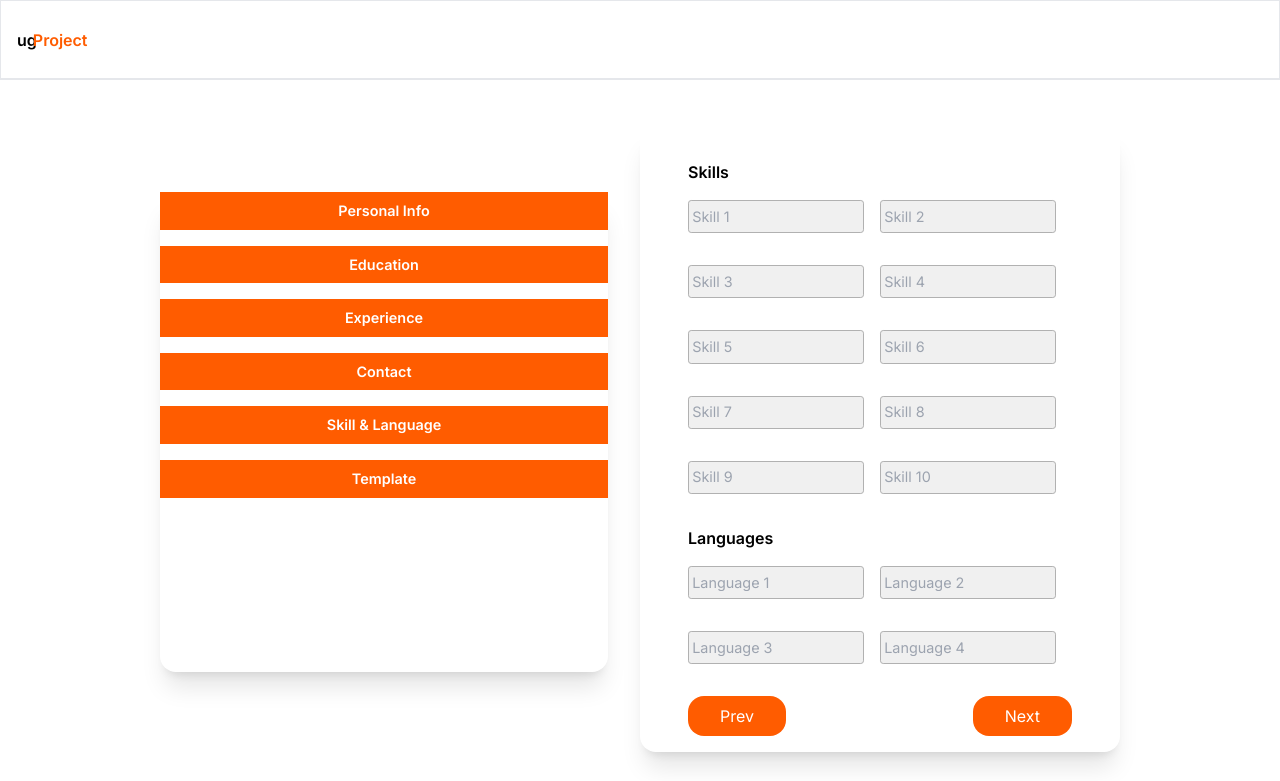
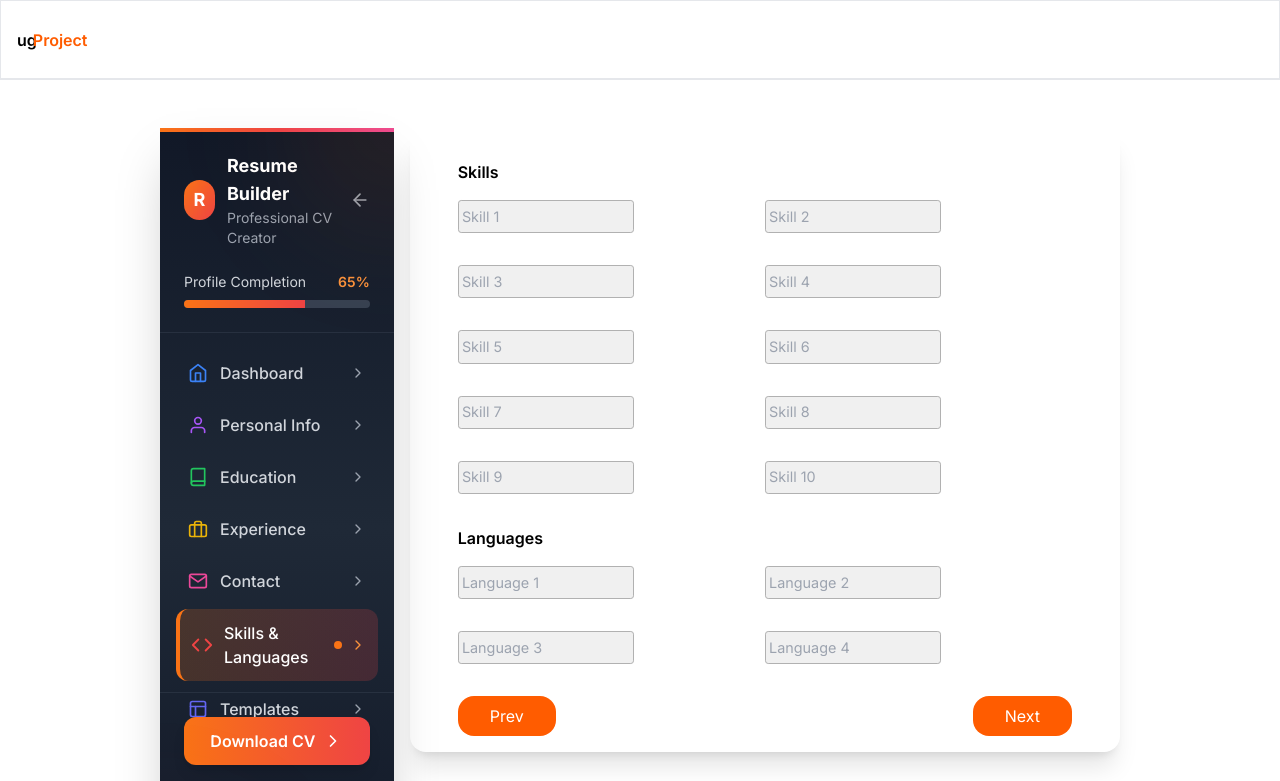
Before and after one commit to IsraelIyke/cv-v2, a Next.js app: page /resume/skills in a window 1280 px wide. Shown: the top 781 px of the page. Built offline with nearby package versions, Linux system fonts and the light colour scheme.

Commit message:
Refactor sidebar for improved responsiveness and UX
Refactor sidebar component to improve responsiveness and mobile support. Added dynamic menu items and animations for sidebar transitions.

```diff
--- a/app/Components/sidebar.js
+++ b/app/Components/sidebar.js
@@ -1,104 +1,298 @@
-import Image from "next/image";
+"use client";
+import { useState, useEffect } from "react";
 import Link from "next/link";
-import { useState } from "react";
-import { CiMenuKebab } from "react-icons/ci";
+import { usePathname } from "next/navigation";
+import {
+  FiMenu,
+  FiX,
+  FiUser,
+  FiBook,
+  FiBriefcase,
+  FiMail,
+  FiCode,
+  FiLayout,
+  FiChevronRight,
+  FiHome,
+  FiArrowLeft
+} from "react-icons/fi";
+import { motion, AnimatePresence } from "framer-motion";
 
 export default function SideBar() {
-  const [toggle, setToggle] = useState(false);
-  function handleClick() {
-    setToggle((prev) => !prev);
+  const [isOpen, setIsOpen] = useState(false);
+  const [isMobile, setIsMobile] = useState(false);
+  const pathname = usePathname();
+
+  // Check if mobile on mount and resize
+  useEffect(() => {
+    const checkMobile = () => {
+      setIsMobile(window.innerWidth < 768);
+      if (window.innerWidth >= 768) {
+        setIsOpen(true);
+      } else {
+        setIsOpen(false);
       }
+    };
+
+    checkMobile();
+    window.addEventListener("resize", checkMobile);
+    return () => window.removeEventListener("resize", checkMobile);
+  }, []);
+
+  const menuItems = [
+    {
+      title: "Dashboard",
+      href: "/resume",
+      icon: <FiHome className="text-xl" />,
+      color: "text-blue-500"
+    },
+    {
+      title: "Personal Info",
+      href: "/resume/personal-info",
+      icon: <FiUser className="text-xl" />,
+      color: "text-purple-500"
+    },
+    {
+      title: "Education",
+      href: "/resume/education",
+      icon: <FiBook className="text-xl" />,
+      color: "text-green-500"
+    },
+    {
+      title: "Experience",
+      href: "/resume/experience",
+      icon: <FiBriefcase className="text-xl" />,
+      color: "text-yellow-500"
+    },
+    {
+      title: "Contact",
+      href: "/resume/contact",
+      icon: <FiMail className="text-xl" />,
+      color: "text-pink-500"
+    },
+    {
+      title: "Skills & Languages",
+      href: "/resume/skills",
+      icon: <FiCode className="text-xl" />,
+      color: "text-red-500"
+    },
+    {
+      title: "Templates",
+      href: "/resume/template",
+      icon: <FiLayout className="text-xl" />,
+      color: "text-indigo-500"
+    }
+  ];
+
+  const toggleSidebar = () => {
+    setIsOpen(!isOpen);
+  };
+
+  const sidebarVariants = {
+    closed: {
+      x: isMobile ? -300 : 0,
+      width: isMobile ? 0 : 80,
+      opacity: isMobile ? 0 : 1,
+    },
+    open: {
+      x: 0,
+      width: isMobile ? 280 : 280,
+      opacity: 1,
+    }
+  };
+
+  const backdropVariants = {
+    closed: { opacity: 0 },
+    open: { opacity: 1 }
+  };
+
   return (
+    <>
+      {/* Mobile Toggle Button */}
+      <button
+        onClick={toggleSidebar}
+        className={`fixed top-4 left-4 z-50 md:hidden p-3 rounded-full bg-gradient-to-br from-orange-500 to-red-500 text-white shadow-lg hover:shadow-xl transform hover:scale-105 transition-all duration-300 ${
+          isOpen ? "rotate-90" : ""
+        }`}
+      >
+        {isOpen ? <FiX className="text-2xl" /> : <FiMenu className="text-2xl" />}
+      </button>
+
+      {/* Backdrop for mobile */}
+      <AnimatePresence>
+        {isMobile && isOpen && (
+          <motion.div
+            variants={backdropVariants}
+            initial="closed"
+            animate="open"
+            exit="closed"
+            className="fixed inset-0 bg-black/50 backdrop-blur-sm z-40 md:hidden"
+            onClick={() => setIsOpen(false)}
+          />
+        )}
+      </AnimatePresence>
+
+      {/* Sidebar */}
+      <AnimatePresence>
+        {(isOpen || !isMobile) && (
+          <motion.aside
+            variants={sidebarVariants}
+            initial="closed"
+            animate="open"
+            exit="closed"
+            transition={{ type: "spring", stiffness: 300, damping: 30 }}
+            className="fixed md:relative top-0 left-0 h-screen z-40 bg-gradient-to-b from-gray-900 via-gray-800 to-gray-900 shadow-2xl overflow-hidden"
+            style={{ width: isMobile ? 280 : 280 }}
+          >
+            {/* Sidebar Header */}
+            <div className="p-6 border-b border-gray-700/50">
+              <div className="flex items-center justify-between mb-6">
+                <div className="flex items-center space-x-3">
+                  <div className="w-10 h-10 rounded-full bg-gradient-to-br from-orange-500 to-red-500 flex items-center justify-center">
+                    <span className="text-white font-bold text-lg">R</span>
+                  </div>
                   <div>
-      <CiMenuKebab
-        className="mb-[1rem] mt-[2rem] text-[1.5rem] block md:hidden"
-        onClick={handleClick}
-      />
-
-      <div className="w-[95vw] hidden md:block h-[42vh] md:w-[35vw] md:h-[60vh] shadow-xl mr-[1rem] rounded-[16px]">
-        <aside className="relative flex flex-col justify-center mt-[1rem] md:mt-[4rem]">
-          <Link
-            href="/resume/personal-info"
-            className=" bg-[#FF5C00] hover:bg-orange-900 py-[0.5rem] px-[3rem] text-[white] text-center text-[0.9rem] font-[600] mb-[1rem]"
+                    <h2 className="text-white font-bold text-lg">Resume Builder</h2>
+                    <p className="text-gray-400 text-sm">Professional CV Creator</p>
+                  </div>
+                </div>
+                {!isMobile && (
+                  <button
+                    onClick={() => setIsOpen(false)}
+                    className="text-gray-400 hover:text-white transition-colors"
                   >
-            Personal Info
-          </Link>
-          <Link
-            href="/resume/education"
-            className=" bg-[#FF5C00] hover:bg-orange-900 py-[0.5rem] px-[3rem] text-[white] text-center text-[0.9rem] font-[600] mb-[1rem]"
-          >
-            Education
-          </Link>
-          <Link
-            href="/resume/experience"
-            className=" bg-[#FF5C00] hover:bg-orange-900 py-[0.5rem] px-[3rem] text-[white] text-center text-[0.9rem] font-[600] mb-[1rem]"
-          >
-            Experience
-          </Link>
-          <Link
-            href="/resume/contact"
-            className=" bg-[#FF5C00] hover:bg-orange-900 py-[0.5rem] px-[3rem] text-[white] text-center text-[0.9rem] font-[600] mb-[1rem]"
-          >
-            Contact
-          </Link>
-          <Link
-            href="/resume/skills"
-            className=" bg-[#FF5C00] hover:bg-orange-900 py-[0.5rem] px-[3rem] text-[white] text-center text-[0.9rem] font-[600] mb-[1rem]"
-          >
-            Skill & Language
-          </Link>
-          <Link
-            href="/resume/template"
-            className=" bg-[#FF5C00] hover:bg-orange-900 py-[0.5rem] px-[3rem] text-[white] text-center text-[0.9rem] font-[600] mb-[1rem]"
-          >
-            Template
-          </Link>
-        </aside>
+                    <FiArrowLeft className="text-xl" />
+                  </button>
+                )}
               </div>
 
-      {/* mobile */}
-      {toggle && (
-        <div className="w-[95vw] h-[35vh] block md:hidden md:w-[35vw] md:h-[60vh] shadow-xl mr-[1rem] rounded-[16px]">
-          <aside className="relative flex flex-col justify-center mt-[1rem] md:mt-[4rem]">
+              {/* Progress Indicator */}
+              <div className="space-y-2">
+                <div className="flex justify-between text-sm">
+                  <span className="text-gray-300">Profile Completion</span>
+                  <span className="text-orange-400 font-semibold">65%</span>
+                </div>
+                <div className="h-2 bg-gray-700 rounded-full overflow-hidden">
+                  <motion.div
+                    className="h-full bg-gradient-to-r from-orange-500 to-red-500"
+                    initial={{ width: 0 }}
+                    animate={{ width: "65%" }}
+                    transition={{ duration: 1, delay: 0.3 }}
+                  />
+                </div>
+              </div>
+            </div>
+
+            {/* Navigation Menu */}
+            <nav className="p-4 space-y-1">
+              {menuItems.map((item, index) => {
+                const isActive = pathname === item.href;
+                return (
+                  <motion.div
+                    key={item.title}
+                    initial={{ x: -20, opacity: 0 }}
+                    animate={{ x: 0, opacity: 1 }}
+                    transition={{ delay: index * 0.1 }}
+                  >
                     <Link
-              href="/resume/personal-info"
-              className=" bg-[#FF5C00] hover:bg-orange-900 py-[0.5rem] px-[3rem] text-[white] text-center text-[0.9rem] font-[600] mb-[1rem]"
+                      href={item.href}
+                      onClick={() => isMobile && setIsOpen(false)}
+                      className={`flex items-center justify-between p-3 rounded-xl transition-all duration-300 group ${
+                        isActive
+                          ? "bg-gradient-to-r from-orange-500/20 to-red-500/20 border-l-4 border-orange-500"
+                          : "hover:bg-gray-700/50"
+                      }`}
                     >
-              Personal Info
+                      <div className="flex items-center space-x-3">
+                        <div className={`${item.color} ${isActive ? "scale-110" : ""} transition-transform`}>
+                          {item.icon}
+                        </div>
+                        <span className={`font-medium ${
+                          isActive ? "text-white" : "text-gray-300 group-hover:text-white"
+                        }`}>
+                          {item.title}
+                        </span>
+                      </div>
+                      <div className="flex items-center space-x-2">
+                        {isActive && (
+                          <motion.div
+                            layoutId="activeTab"
+                            className="w-2 h-2 rounded-full bg-orange-500"
+                          />
+                        )}
+                        <FiChevronRight className={`text-gray-400 transition-transform group-hover:translate-x-1 ${
+                          isActive ? "text-orange-400" : ""
+                        }`} />
+                      </div>
                     </Link>
+                  </motion.div>
+                );
+              })}
+            </nav>
+
+            {/* Sidebar Footer */}
+            <div className="absolute bottom-0 left-0 right-0 p-6 border-t border-gray-700/50">
+              <div className="space-y-4">
+                {/* Download Button */}
+                <motion.button
+                  whileHover={{ scale: 1.02 }}
+                  whileTap={{ scale: 0.98 }}
+                  className="w-full bg-gradient-to-r from-orange-500 to-red-500 text-white font-semibold py-3 rounded-xl shadow-lg hover:shadow-xl transition-all duration-300 flex items-center justify-center space-x-2"
+                >
+                  <span>Download CV</span>
+                  <FiChevronRight className="text-xl" />
+                </motion.button>
+
+                {/* Preview Button */}
+                <button className="w-full bg-gray-800 text-gray-300 font-semibold py-3 rounded-xl hover:bg-gray-700 transition-all duration-300 border border-gray-700">
+                  Preview Resume
+                </button>
+
+                {/* User Info */}
+                <div className="flex items-center space-x-3 pt-4 border-t border-gray-700/50">
+                  <div className="relative">
+                    <div className="w-10 h-10 rounded-full bg-gradient-to-br from-blue-500 to-cyan-500" />
+                    <div className="absolute -bottom-1 -right-1 w-4 h-4 bg-green-500 rounded-full border-2 border-gray-800" />
+                  </div>
+                  <div>
+                    <p className="text-white text-sm font-medium">John Doe</p>
+                    <p className="text-gray-400 text-xs">Last saved: 2 min ago</p>
+                  </div>
+                </div>
+              </div>
+            </div>
+
+            {/* Decorative Elements */}
+            <div className="absolute top-0 left-0 w-full h-1 bg-gradient-to-r from-orange-500 via-red-500 to-pink-500" />
+            <div className="absolute -top-24 -right-24 w-48 h-48 bg-orange-500/10 rounded-full blur-3xl" />
+            <div className="absolute -bottom-24 -left-24 w-48 h-48 bg-red-500/10 rounded-full blur-3xl" />
+          </motion.aside>
+        )}
+      </AnimatePresence>
+
+      {/* Collapsed Sidebar for Desktop when closed */}
+      {!isOpen && !isMobile && (
+        <div className="relative h-screen w-20 bg-gradient-to-b from-gray-900 to-gray-800 shadow-xl">
+          <button
+            onClick={toggleSidebar}
+            className="absolute top-6 left-1/2 transform -translate-x-1/2 p-2 rounded-lg bg-gray-700 hover:bg-gray-600 text-white transition-colors"
+          >
+            <FiMenu className="text-xl" />
+          </button>
+          <div className="pt-20 space-y-6">
+            {menuItems.slice(0, 3).map((item) => (
               <Link
-              href="/resume/education"
-              className=" bg-[#FF5C00] hover:bg-orange-900 py-[0.5rem] px-[3rem] text-[white] text-center text-[0.9rem] font-[600] mb-[1rem]"
+                key={item.title}
+                href={item.href}
+                className="flex flex-col items-center p-3 text-gray-400 hover:text-white transition-colors group"
+                title={item.title}
               >
-              Education
+                <div className="text-xl mb-1">{item.icon}</div>
+                <span className="text-xs truncate">{item.title.split(" ")[0]}</span>
               </Link>
-            <Link
-              href="/resume/experience"
-              className=" bg-[#FF5C00] hover:bg-orange-900 py-[0.5rem] px-[3rem] text-[white] text-center text-[0.9rem] font-[600] mb-[1rem]"
-            >
-              Experience
-            </Link>
-            <Link
-              href="/resume/contact"
-              className=" bg-[#FF5C00] hover:bg-orange-900 py-[0.5rem] px-[3rem] text-[white] text-center text-[0.9rem] font-[600] mb-[1rem]"
-            >
-              Contact
-            </Link>
-            <Link
-              href="/resume/skills"
-              className=" bg-[#FF5C00] hover:bg-orange-900 py-[0.5rem] px-[3rem] text-[white] text-center text-[0.9rem] font-[600] mb-[1rem]"
-            >
-              Skill & Language
-            </Link>
-            <Link
-              href="/resume/template"
-              className=" bg-[#FF5C00] hover:bg-orange-900 py-[0.5rem] px-[3rem] text-[white] text-center text-[0.9rem] font-[600] mb-[1rem]"
-            >
-              Template
-            </Link>
-          </aside>
+            ))}
+          </div>
         </div>
       )}
-    </div>
+    </>
   );
 }
```
Lines whose indentation alone changed are shown as unchanged.
